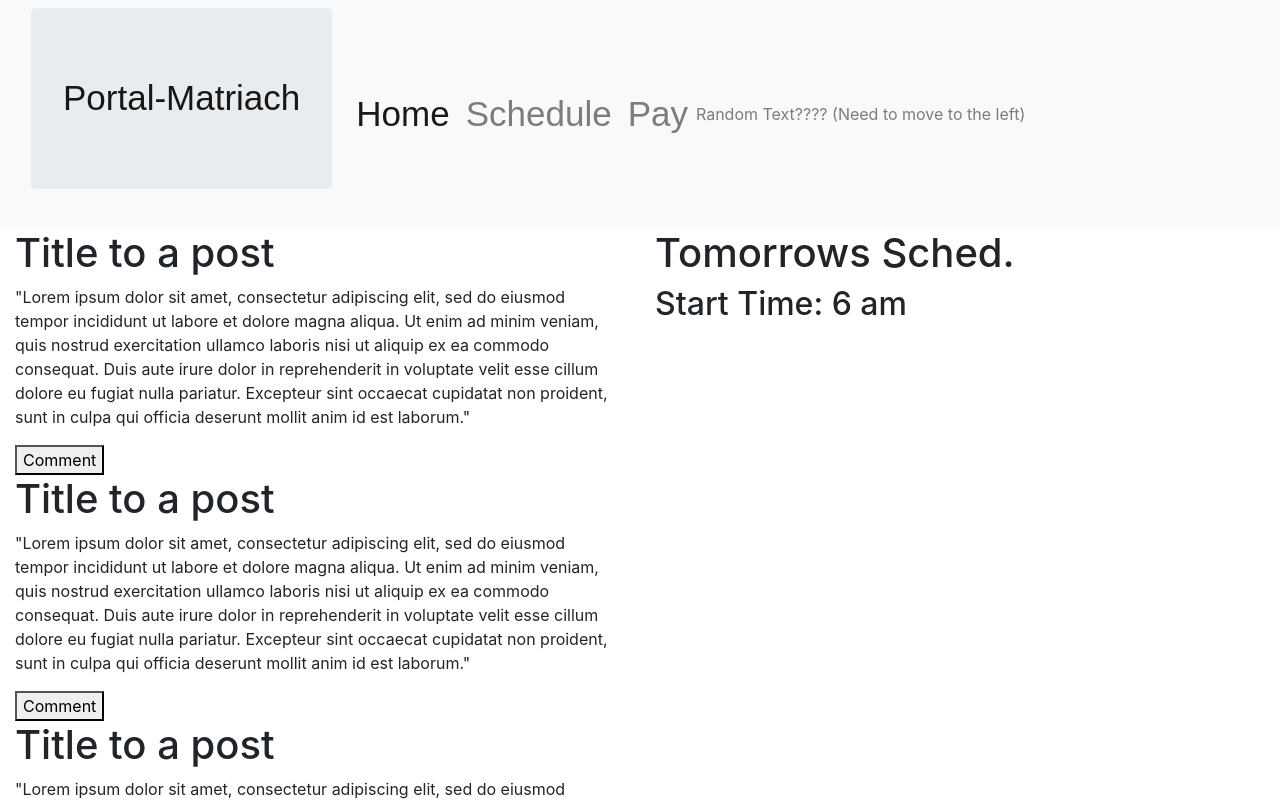
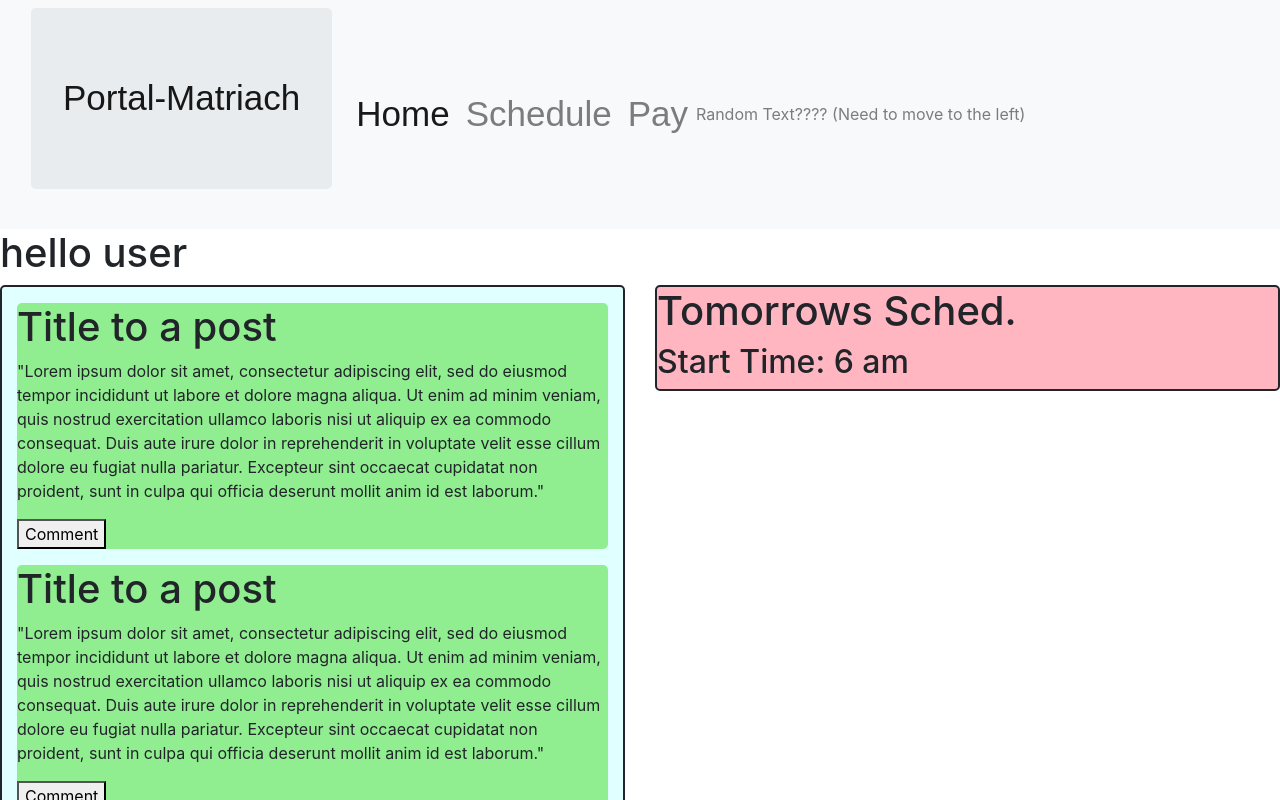
Before and after one commit to ETroya/Portal-Matriarch, a React (Create React App) app in the folder client/: page /user in a window 1280 px wide. Shown: the top 800 px of the page. Built offline with nearby package versions, Linux system fonts and the light colour scheme.

Commit message:
add next daty shed

```diff
--- a/client/src/App.js
+++ b/client/src/App.js
@@ -11,7 +11,13 @@ function App() {
       <div>
         <Navbar />
         <Wrapper>
-          <User />
+          <Route exact path={"/user"}>
+            <h1>hello user</h1>
+            <User />
+          </Route>
+          <Route exact path={"/admin"}>
+            <h1>Hello admin</h1>
+          </Route>
         </Wrapper>
         <Footer />
       </div>
--- a/client/src/components/feed/index.js
+++ b/client/src/components/feed/index.js
@@ -1,9 +1,9 @@
 import React from "react";
 import Post from "../post/index";
-
+import "./style.css";
 const Feed = ({ state, addComment }) => {
   return (
-    <div className="container">
+    <div className="container feed">
       <Post state={state} addComment={addComment} />
       <Post state={state} addComment={addComment} />
       <Post state={state} addComment={addComment} />
--- /dev/null
+++ b/client/src/components/feed/style.css
@@ -0,0 +1,5 @@
+.feed {
+    border: solid 2px;
+    border-radius: 5px;
+    background-color: lightcyan;
+}
--- a/client/src/components/nextDay/index.js
+++ b/client/src/components/nextDay/index.js
@@ -1,8 +1,9 @@
 import React from "react";
+import "./style.css";
 
 const index = () => {
   return (
-    <div>
+    <div className="sched">
       <h1>Tomorrows Sched.</h1>
       <h2>Start Time: 6 am</h2>
     </div>
--- /dev/null
+++ b/client/src/components/nextDay/style.css
@@ -0,0 +1,5 @@
+.sched {
+    border: solid 2px;
+    border-radius: 5px;
+    background-color: lightpink;
+}
--- a/client/src/components/post/index.js
+++ b/client/src/components/post/index.js
@@ -1,6 +1,6 @@
 import React from "react";
 import Comment from "../comment/index";
-
+import "./style.css";
 const Post = ({ state, addComment }) => {
   return (
     <div className="post">
--- /dev/null
+++ b/client/src/components/post/style.css
@@ -0,0 +1,5 @@
+.post {
+    background-color: lightgreen;
+    margin-top: 1em;
+    border-radius: 5px;
+}
--- a/client/src/pages/user.js
+++ b/client/src/pages/user.js
@@ -1,6 +1,7 @@
 import React, { useState } from "react";
 import Feed from "../components/feed/index";
 import NextDay from "../components/nextDay/index";
+
 function User() {
   //setting state
   const [newComment, setNewComment] = useState(false);
```
